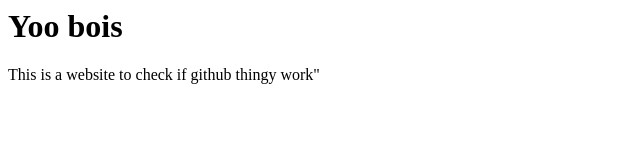
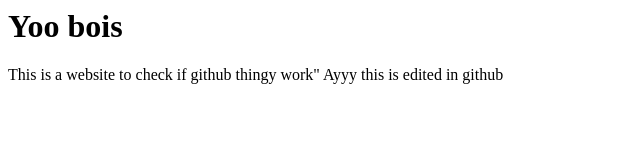
Before and after one commit to Rzinc/helloGitHubInMEC, a plain HTML site: page index.html in a window 1280 px wide. Shown: the whole page, without its empty margins (0-640 px from the left). Drawn offline with Linux system fonts and the light colour scheme.

Commit message:
Update index.html

```diff
--- a/index.html
+++ b/index.html
@@ -5,5 +5,6 @@
     <body>
         <H1>Yoo bois</H1>
         This is a website to check if github thingy work"
+        Ayyy this is edited in github
     </body>
 </html>
```
